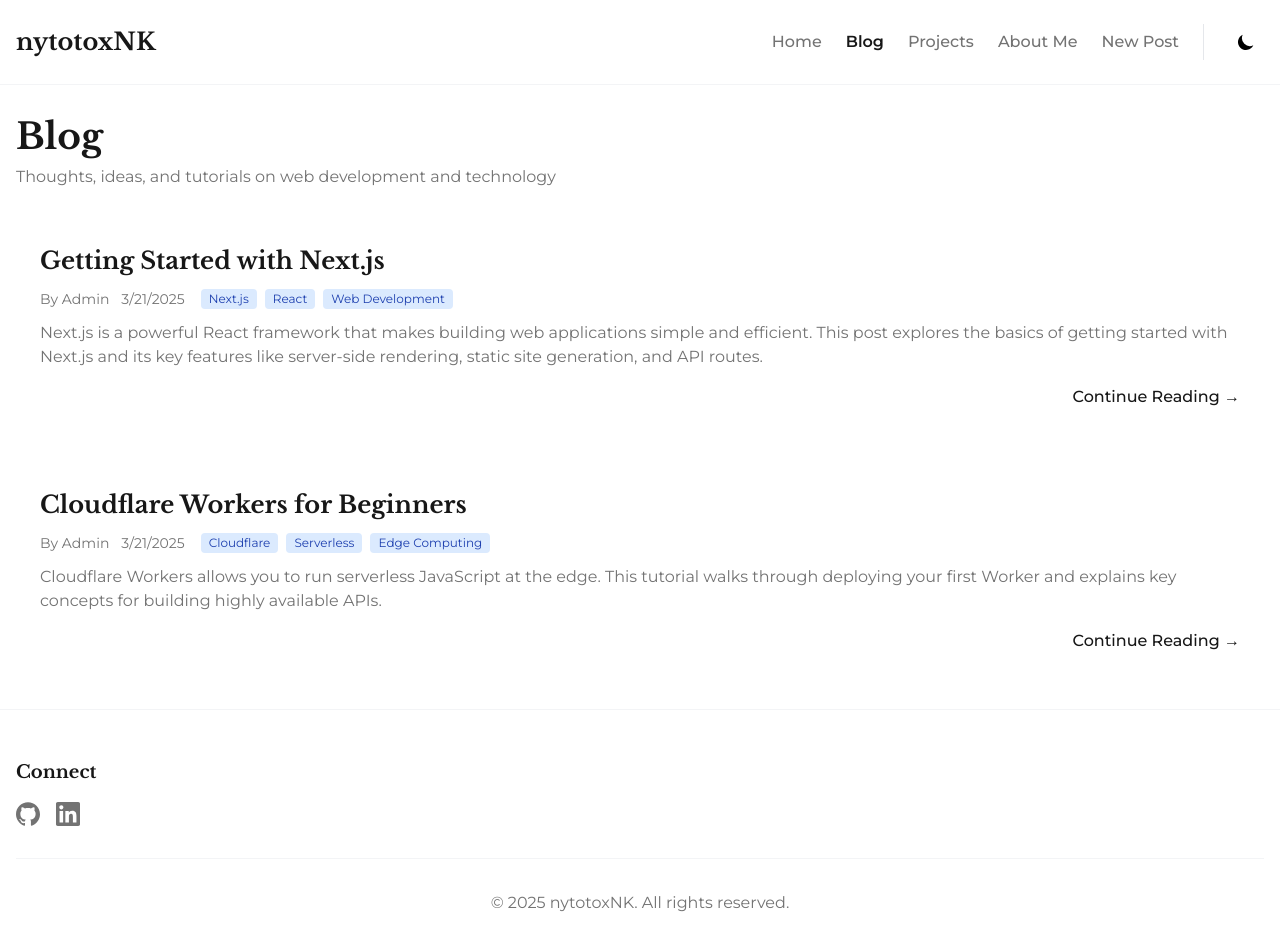
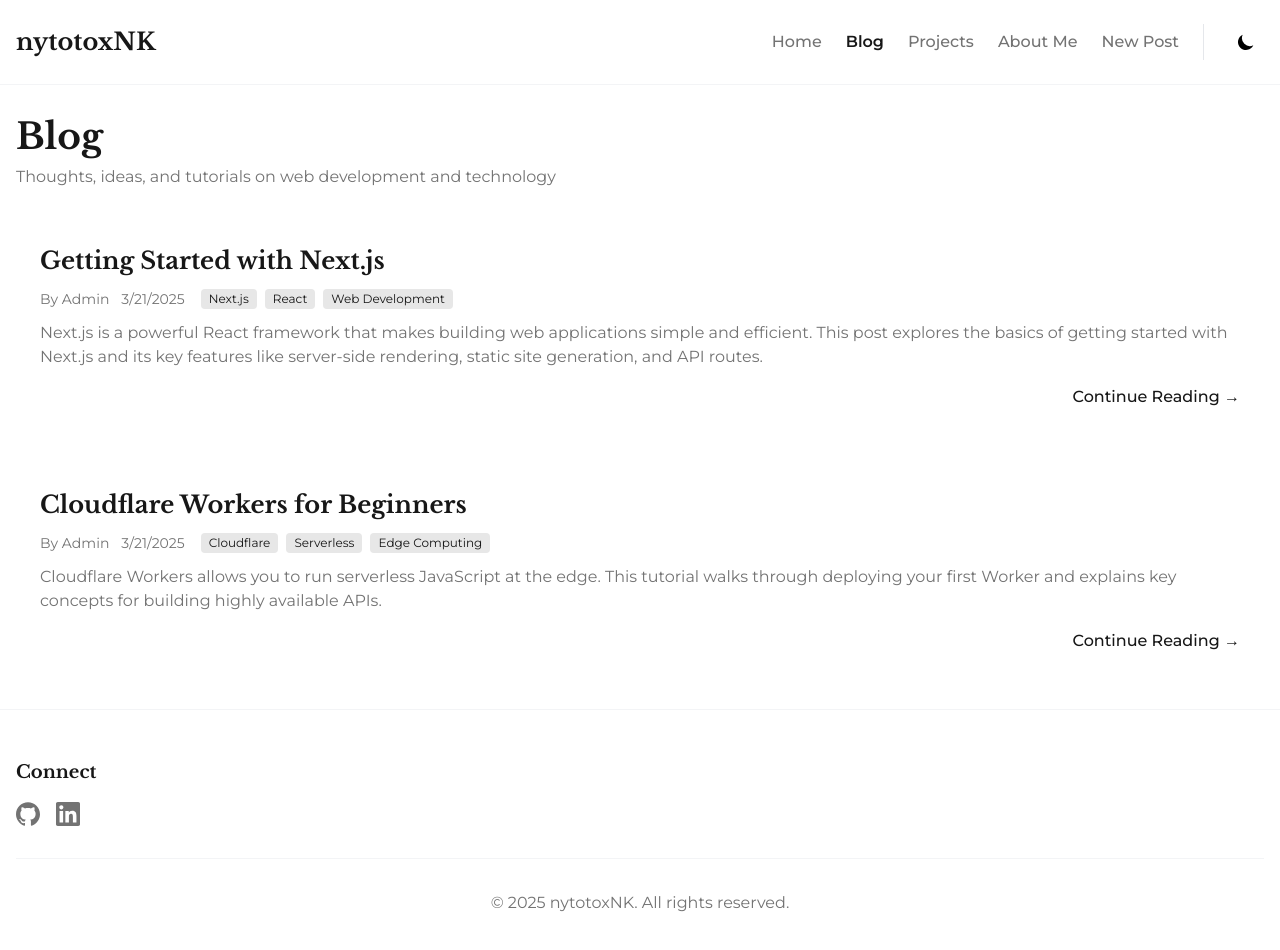
Before and after one commit to NonCaptiosus/nytotoxnk, a Next.js app: page /blogs in a window 1280 px wide. Shown: the top 950 px of the page. Built offline with nearby package versions, Linux system fonts and the light colour scheme; no server answers.

Commit message:
test 9, this looks very promising, no crashes now

```diff
--- a/src/app/blogs/[slug]/page.tsx
+++ b/src/app/blogs/[slug]/page.tsx
@@ -97,7 +97,7 @@
           {post.tags && Array.isArray(post.tags) && post.tags.length > 0 && (
             <div className="flex flex-wrap gap-2">
               {post.tags.map((tag, index) => (
-                <span key={index} className="bg-blue-100 text-blue-800 text-xs font-medium px-2.5 py-0.5 rounded">
+                <span key={index} className="bg-primary/10 text-primary text-xs font-medium px-2.5 py-0.5 rounded dark:bg-accent-dark/20 dark:text-accent-dark">
                   {tag}
                 </span>
               ))}
--- a/src/app/blogs/page.tsx
+++ b/src/app/blogs/page.tsx
@@ -87,7 +87,7 @@
                 {post.tags && Array.isArray(post.tags) && post.tags.length > 0 && (
                   <div className="ml-4 flex gap-2">
                     {post.tags.slice(0, 3).map((tag, idx) => (
-                      <span key={idx} className="bg-blue-100 text-blue-800 text-xs px-2 py-0.5 rounded">
+                      <span key={idx} className="bg-primary/10 text-primary text-xs px-2 py-0.5 rounded dark:bg-accent-dark/20 dark:text-accent-dark">
                         {tag}
                       </span>
                     ))}
--- a/src/app/create-post/page.tsx
+++ b/src/app/create-post/page.tsx
@@ -290,7 +290,7 @@
           <button
             type="submit"
             disabled={isSubmitting}
-            className="px-6 py-3 bg-primary text-white font-medium rounded-md hover:bg-primary/90 focus:outline-none focus:ring-2 focus:ring-primary focus:ring-offset-2 dark:bg-text-dark dark:hover:bg-text-dark/90 transition-colors disabled:opacity-50"
+            className="px-6 py-3 bg-primary text-white font-medium rounded-md hover:bg-primary/90 focus:outline-none focus:ring-2 focus:ring-primary focus:ring-offset-2 dark:bg-text-dark dark:text-background-dark dark:hover:bg-text-dark/90 transition-colors disabled:opacity-50"
           >
             {isSubmitting ? 'Creating...' : 'Create Post'}
           </button>
```
